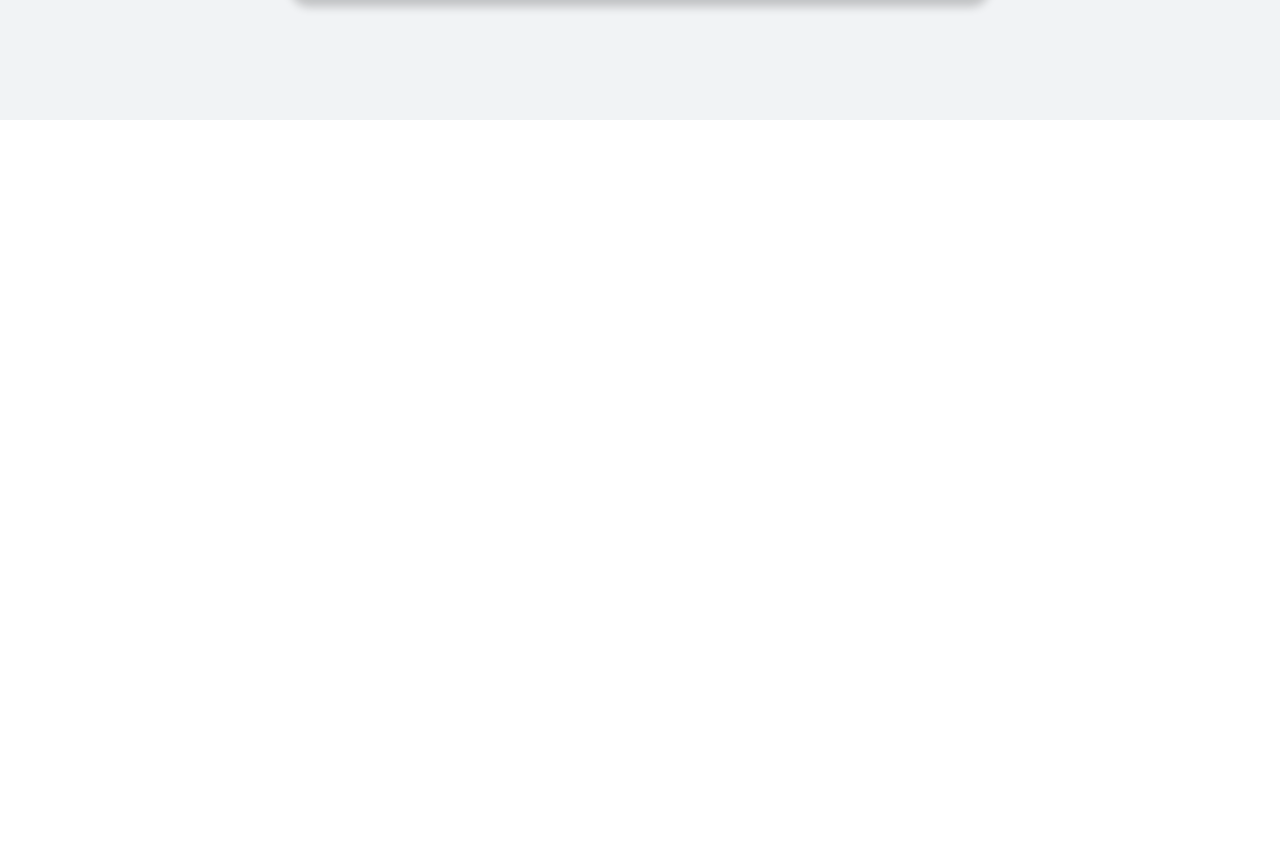
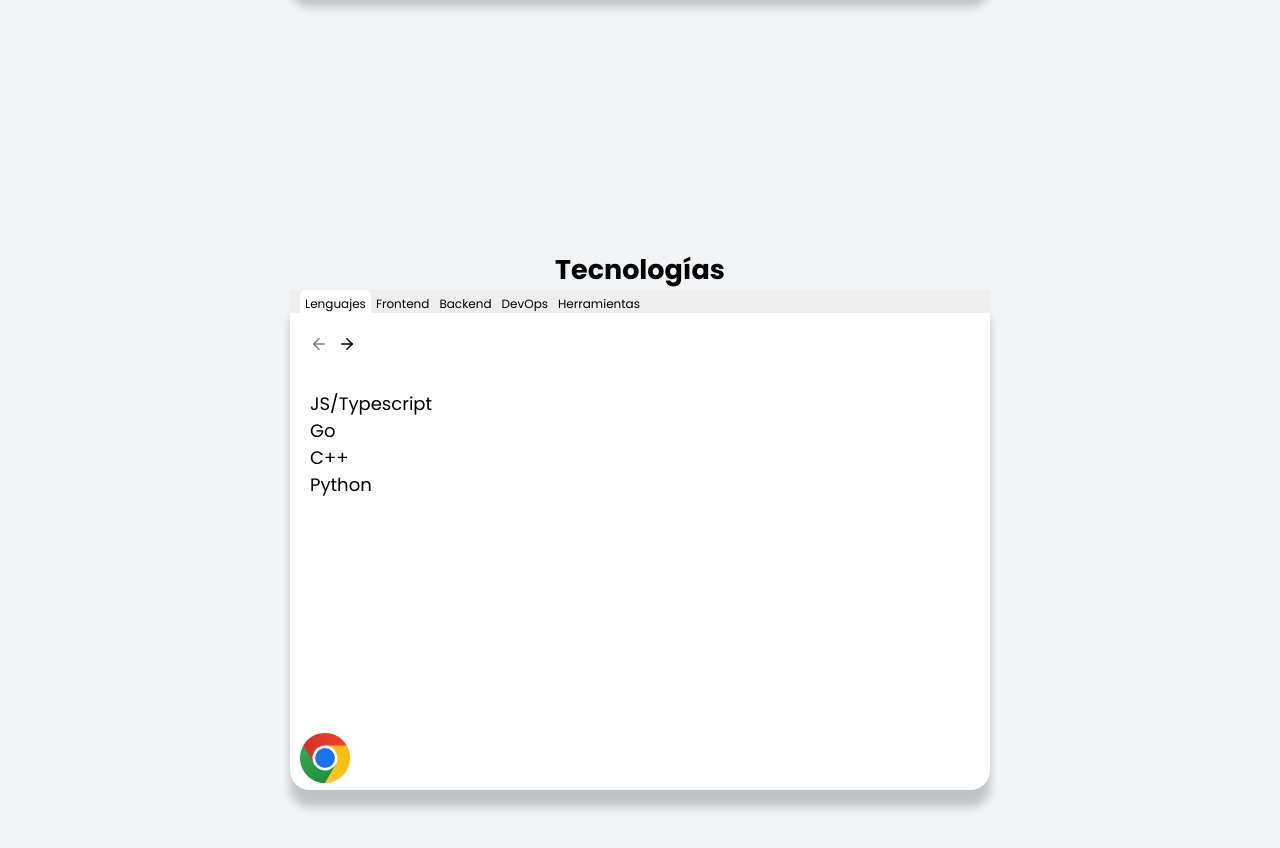
Before and after one commit to leoopez/redesigned-guacamole, a React app: page / in a window 1280 px wide. Shown: the part 800-1648 px from the top of the page. Before the commit the page ends 920 px from the top, so only its background shows below. Built offline with nearby package versions, Linux system fonts and the light colour scheme; a web font is replaced by a local one.

Commit message:
chrome section

```diff
--- a/src/components/App.tsx
+++ b/src/components/App.tsx
@@ -16,7 +16,8 @@ const App: React.FC = () => {
     <Body>
       <Header />
       <Presentation />
-      {/* <Technologies />
+      <Technologies />
+      {/*
       <Skills /> */}
     </Body>
   )
--- a/src/components/Technologies/Chrome/ChromeTab.tsx
+++ b/src/components/Technologies/Chrome/ChromeTab.tsx
@@ -16,33 +16,12 @@ export default styled(ChromeTab)<any>(
     (props) => {
         return css`
             background-color: ${props.selected ? "#ffffff" : "transparent"};
-            padding: 1rem 1.5rem;
+            padding: 0.5rem;
+            padding-bottom: 1rem;
             border-radius: 0.5rem;
             position: relative;
-
-            ${props.selected &&
-            `
-            &::before,
-            &::after {
-                content: "";
-                position: absolute;
-                height: 10px;
-                width: 20px;
-                bottom: 10px;
-            };
-
-            &::after {
-                right: -20px;
-                border-radius: 0 0 0 10px;
-                box-shadow: -10px 0 0 0 #fff;
-            };
-
-            &::before {
-                left: -20px;
-                border-radius: 0 0 10px 0;
-                box-shadow: 10px 0 0 0 #fff;
-            };
-            `}
+            text-overflow: clip;
+            overflow: hidden;
         `
     }
 )
--- a/src/components/Technologies/Chrome/ChromeTabContainer.tsx
+++ b/src/components/Technologies/Chrome/ChromeTabContainer.tsx
@@ -32,5 +32,7 @@ export default styled(ChromeHeaderContainer)`
     box-shadow:inset 0px -1rem 0px 0px #fff;
     background: rgb(238,238,238);
     display: flex;
-    padding-left:1rem;
+    padding-left: 1rem;
+    font-size: 1.2rem;
+    font-weight: 1rem;
 `;
```
